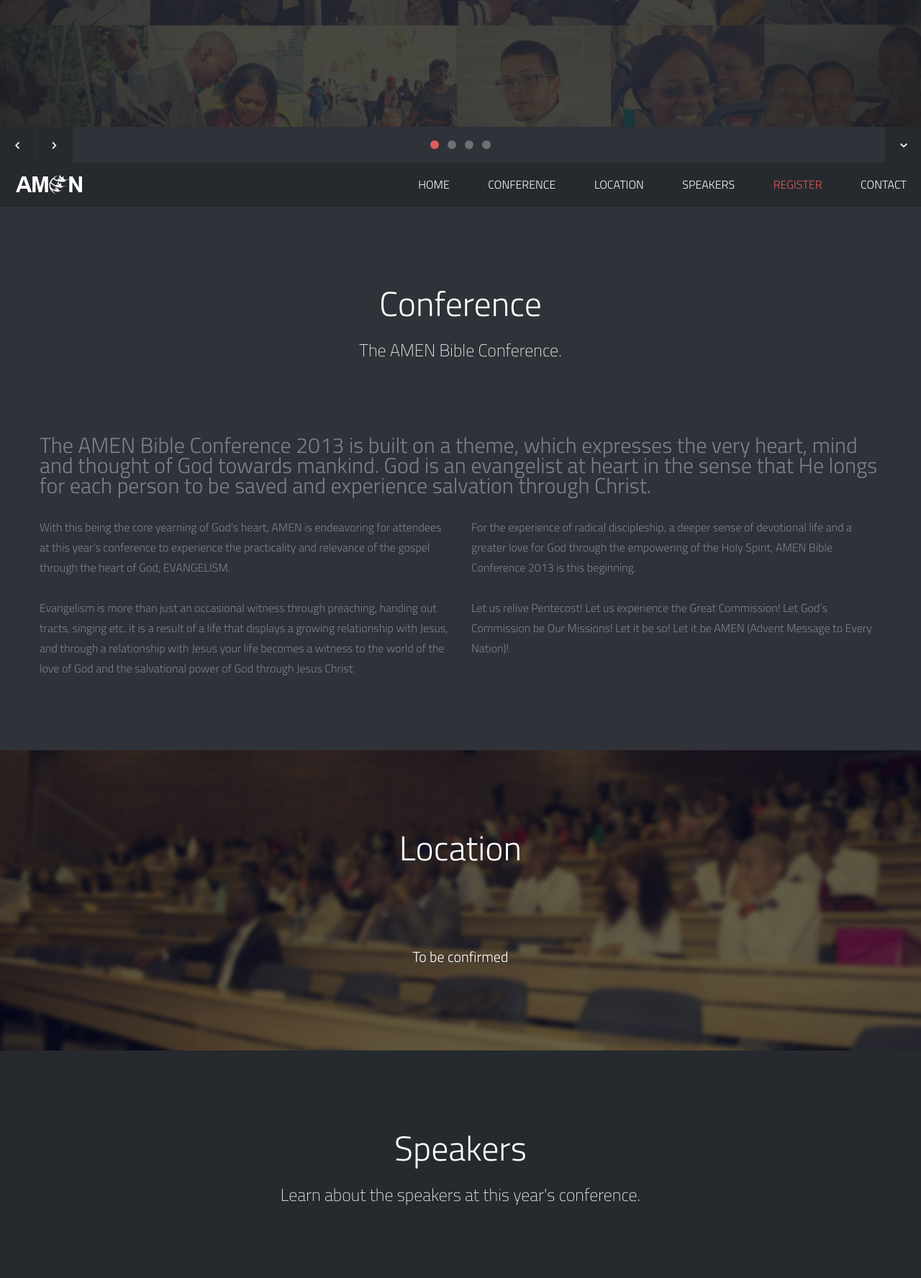
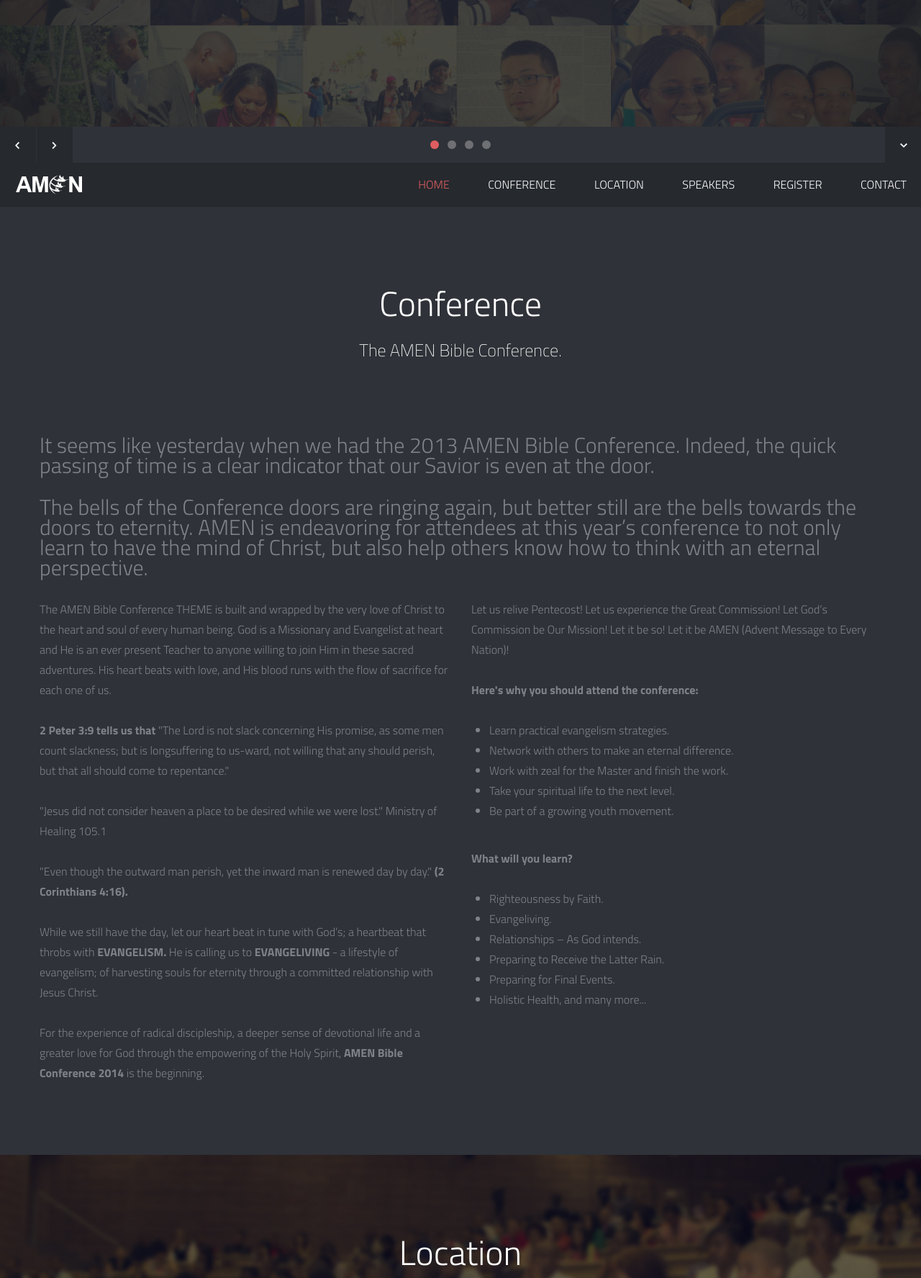
Before and after one commit to campherkurt/amen-conf-2014, a PHP site: page /cape-town.html in a window 1280 px wide. Shown: the part 574-2349 px from the top of the page at 72% size. Run offline with PHP 8.4, Linux system fonts and the light colour scheme.

Commit message:
Copy changes for Conference section on cape town page

```diff
--- a/_include/css/main.css
+++ b/_include/css/main.css
@@ -742,6 +742,10 @@ nav#menu #menu-nav li a:hover {
 	padding-left: 0px;
 }
 
+.conf2014 li {
+        line-height: 28px;
+}
+
 /* ==================================================
    Section Portfolio
 ================================================== */
--- a/cape-town.html
+++ b/cape-town.html
@@ -150,22 +150,66 @@
 
         <!-- About Conference -->
         <div class="row">
-        	<div class="span12" id="conference">
-            	<!-- Conference Intro -->
-                	<p class="conferenceinfo">The AMEN Bible Conference 2013 is built on a theme, which expresses the very heart, mind and thought of God towards mankind. God is an evangelist at heart in the sense that He longs for each person to be saved and experience salvation through Christ.</p>
+            <div class="span12" id="conference">
+                <!-- Conference Intro -->
+                    <p class="conferenceinfo">
+                        It seems like yesterday when we had the 2013 AMEN Bible Conference.
+                        Indeed, the quick passing of time is a clear indicator that our Savior is even at the door.
+                    </p>
+
+                    <p class="conferenceinfo">
+                        The bells of the Conference doors are ringing again, but better still are the bells towards the doors to eternity.
+                        AMEN is endeavoring for attendees at this year’s conference to not only learn to have the mind of Christ, but
+                        also help others know how to think with an eternal perspective.
+                    </p>
             </div>
             <div class="span6">
-            		With this being the core yearning of God's heart, AMEN is endeavoring for attendees at this year’s conference to experience the practicality and relevance of the gospel through the heart of God, EVANGELISM.<br /><br />
+                    The AMEN Bible Conference THEME is built and wrapped by the very love of Christ to the heart and soul of every human being. God is a Missionary and Evangelist at heart and He is an ever present Teacher to anyone willing to join Him in these sacred adventures. His heart beats with love, and His blood runs with the flow of sacrifice for each one of us.<br /><br />
 
-                    Evangelism is more than just an occasional witness through preaching, handing out tracts, singing etc. it is a result of a life that displays a growing relationship with Jesus, and through a relationship with Jesus your life becomes a witness to the world of the love of God and the salvational power of God through Jesus Christ.
-					</div>
+                    <b>2 Peter 3:9 tells us that</b> "The Lord is not slack concerning His promise, as some men count slackness; but is longsuffering to us-ward, not willing that any should perish, but that all should come to repentance."<br /><br />
+
+                    "Jesus did not consider heaven a place to be desired while we were lost." Ministry of Healing 105.1<br /><br />
+
+                    "Even though the outward man perish, yet the inward man is renewed day by day." <b>(2 Corinthians 4:16).</b><br /><br />
+
+                    While we still have the day, let our heart beat in tune with God’s; a heartbeat that throbs with <b>EVANGELISM.</b> He is calling us to <b>EVANGELIVING</b> - a lifestyle of evangelism; of harvesting souls for eternity through a committed relationship with Jesus Christ.<br /><br />
+
+                    For the experience of radical discipleship, a deeper sense of devotional life and a greater love for God through the empowering of the Holy Spirit, <b>AMEN Bible Conference 2014</b> is the beginning.
+                    </div>
                     <div class="span6">
-                    For the experience of radical discipleship, a deeper sense of devotional life and a greater love for God through the empowering of the Holy Spirit, AMEN Bible Conference 2013 is this beginning.<br /><br />
+                    Let us relive Pentecost! Let us experience the Great Commission! Let God’s Commission be Our Mission! Let it be so! Let it be AMEN (Advent Message to Every Nation)!<br /><br />
 
-Let us relive Pentecost! Let us experience the Great Commission! Let God’s Commission be Our Missions! Let it be so! Let it be AMEN (Advent Message to Every Nation)!
-					</div>
+                    <b>Here's why you should attend the conference:</b><br /><br />
+
+                    <ul class="conf2014">
+                        <li>Learn practical evangelism strategies.</li>
+
+                        <li>Network with others to make an eternal difference.</li>
+
+                        <li>Work with zeal for the Master and finish the work.</li>
+
+                        <li>Take your spiritual life to the next level.</li>
+
+                        <li>Be part of a growing youth movement.</li>
+                    </ul><br />
+
+                    <b>What will you learn?</b><br /><br />
+
+                    <ul class="conf2014">
+                        <li>Righteousness by Faith.</li>
+
+                        <li>Evangeliving.</li>
+
+                        <li>Relationships – As God intends.</li>
+
+                        <li>Preparing to Receive the Latter Rain.</li>
+
+                        <li>Preparing for Final Events.</li>
+
+                        <li>Holistic Health, and many more...</li>
+                    </ul>
+                    </div>
         </div>
-        <!-- End About Conference -->
     </div>
 </div>
 <!-- End Conference Section -->
```
